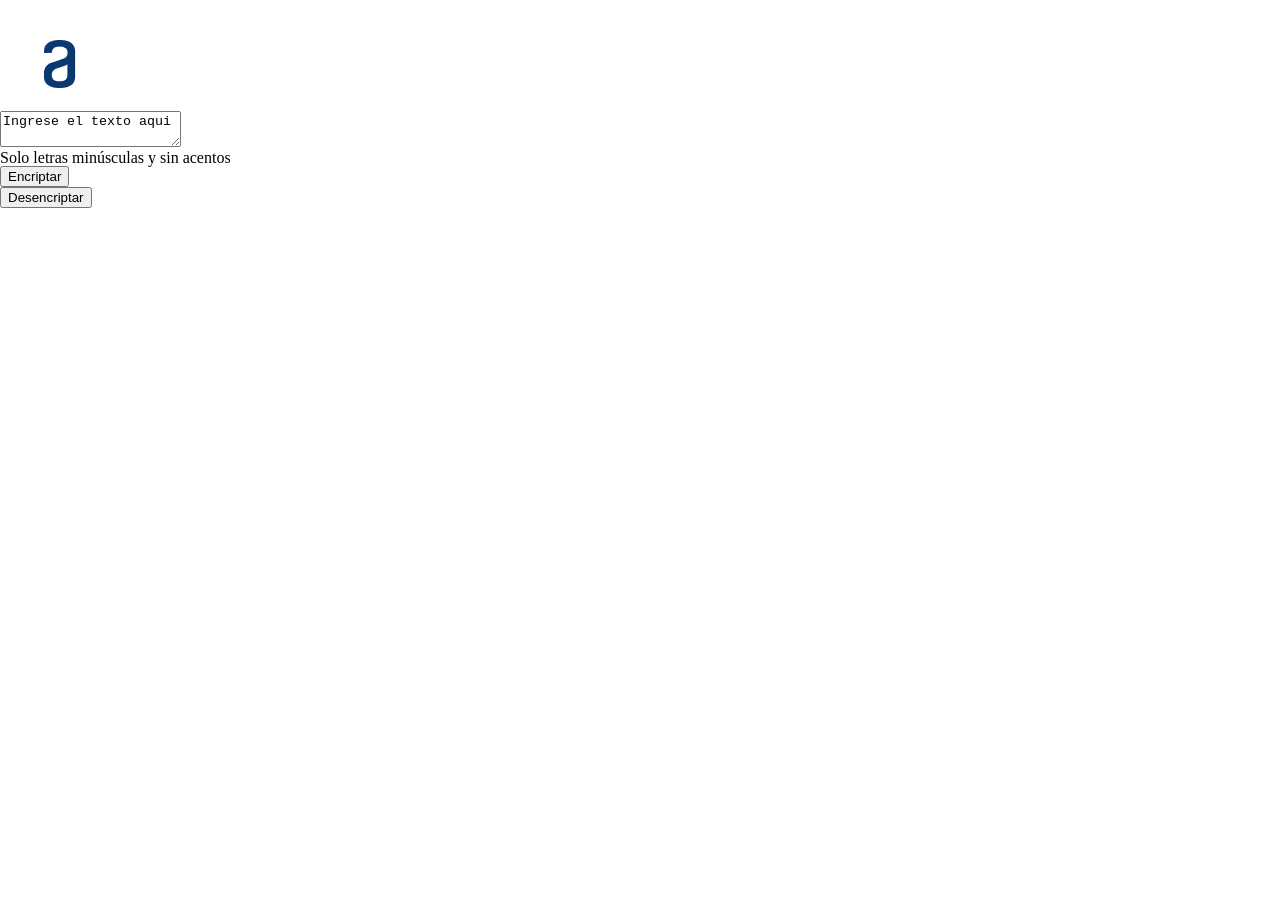
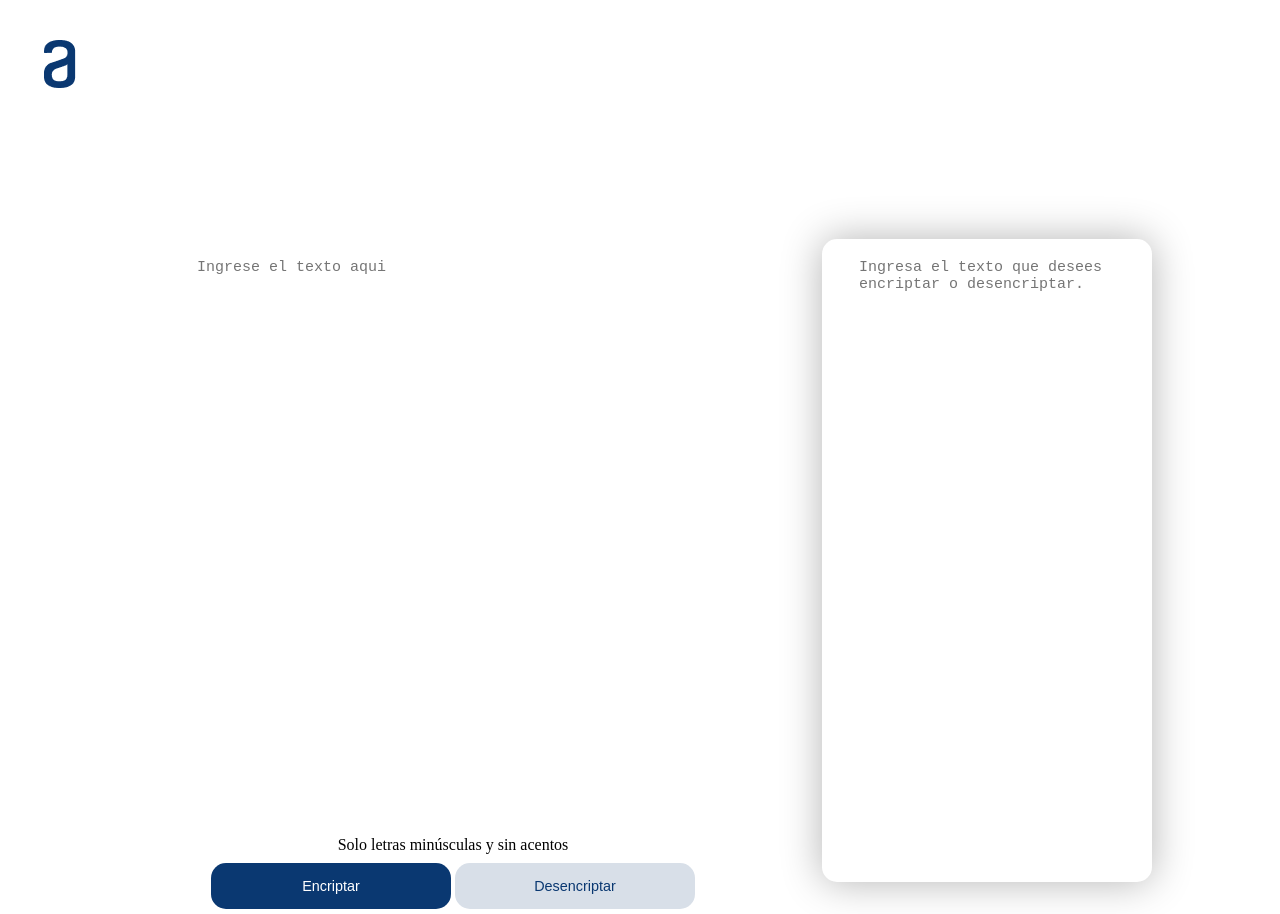
Before and after one commit to ebonilla96/encriptador-de-texto, a plain HTML site: page index.html in a window 1280 px wide. Before the commit the page ends 800 px from the top, so only its background shows below. Drawn offline with Linux system fonts and the light colour scheme.

Commit message:
update 100324

```diff
--- a/index.html
+++ b/index.html
@@ -17,19 +17,26 @@
         </header>
     </div>
 
+    <main>
 
-    <section class="caja-izquierda">
+        <div class="izquierda">
 
-        <div>
-            <textarea class="caja-de-texto">Ingrese el texto aqui</textarea>
+            <textarea class="encriptador" placeholder="Ingrese el texto aqui"></textarea>
+            <p>Solo letras minúsculas y sin acentos</p>
+
         </div>
-        <p>Solo letras minúsculas y sin acentos</p>
-        <ul>
-            <li><button>Encriptar</button></li>
-            <li><button>Desencriptar</button></li>
-        </ul>
 
-    </section>
+        <div class="derecha">
+            <textarea class="encriptado" placeholder="Ingresa el texto que desees encriptar o desencriptar. "></textarea>
+        </div>
+
+        <div class="izquierda">
+
+            <button class="btn-en">Encriptar</button>
+            <button class="btn-de">Desencriptar</button>
+
+        </div>
+    </main>
 
 </body>
 </html>
--- a/style.css
+++ b/style.css
@@ -1,3 +1,74 @@
 .logo-header{
     padding: 40px 0px 20px;
 }
+
+main{
+
+    padding: 10%;
+    margin: 0 15 20;
+
+}
+.izquierda{
+    padding: 5px;
+    width: 50vw;
+    display: inline;
+    float: left;
+    text-align: center;
+
+}
+
+.derecha{
+    padding: 5px;
+    text-align: center;
+    width: 25vw;
+    display: inline;
+    float: right;
+    background: white;
+    border-radius: 15px;
+    box-shadow: 0px 0px 40px 0px rgba(0,0,0,0.30);
+}
+
+
+.encriptador, .encriptado{
+
+    padding: 15px;
+    font-size: 15px;
+    border: none;
+    outline: none;
+    overflow: auto;
+    -webkit-box-shadow: none;
+    -moz-box-shadow: none;
+    box-shadow: none;
+    resize: none;
+}
+
+.encriptador {
+    width: 40vw;
+    height: 70vh;
+}
+
+.encriptado{
+    width: 20vw;
+    height: 75vh;
+    background: white;
+}
+
+.btn-en{
+    padding: 15px 0;
+    width: 30vh;
+    background: #0A3871;
+    color: white;
+    font-size: 0.9em;
+    border-radius: 15px;
+    border: none;
+}
+
+.btn-de{
+    padding: 15px 0;
+    width: 30vh;
+    background: #D8DFE8;
+    color: #0A3871;
+    font-size: 0.9em;
+    border-radius: 15px;
+    border: 2px #0A3871;
+}
```
